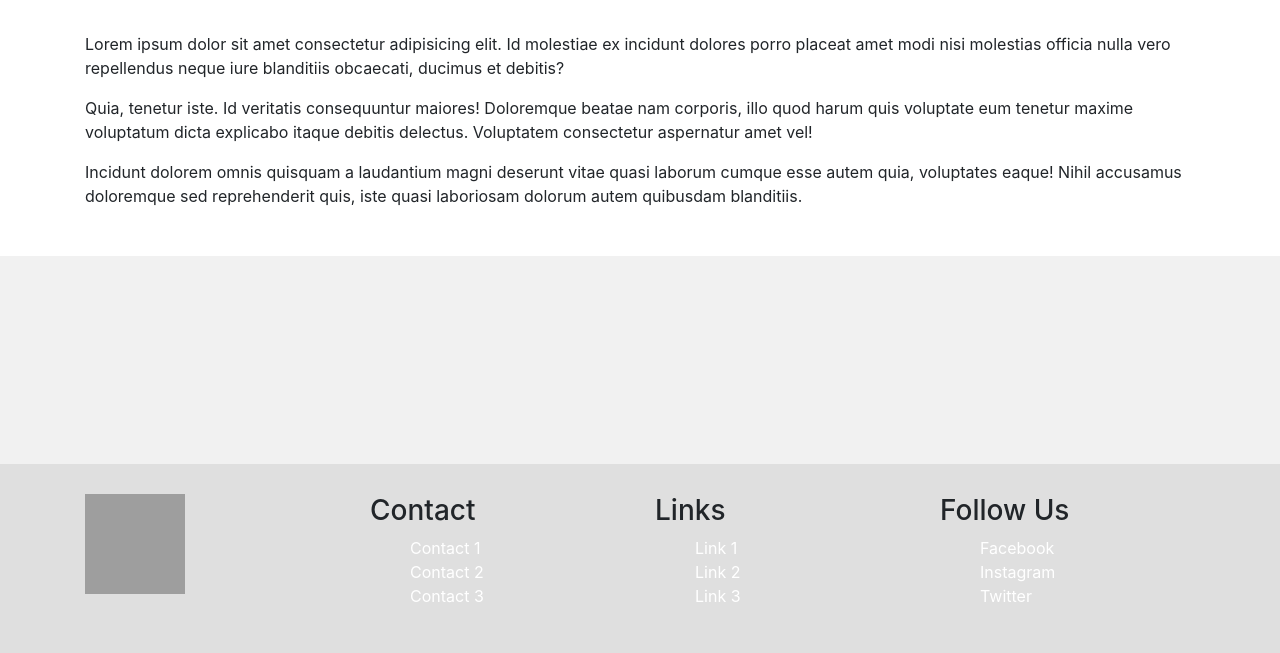
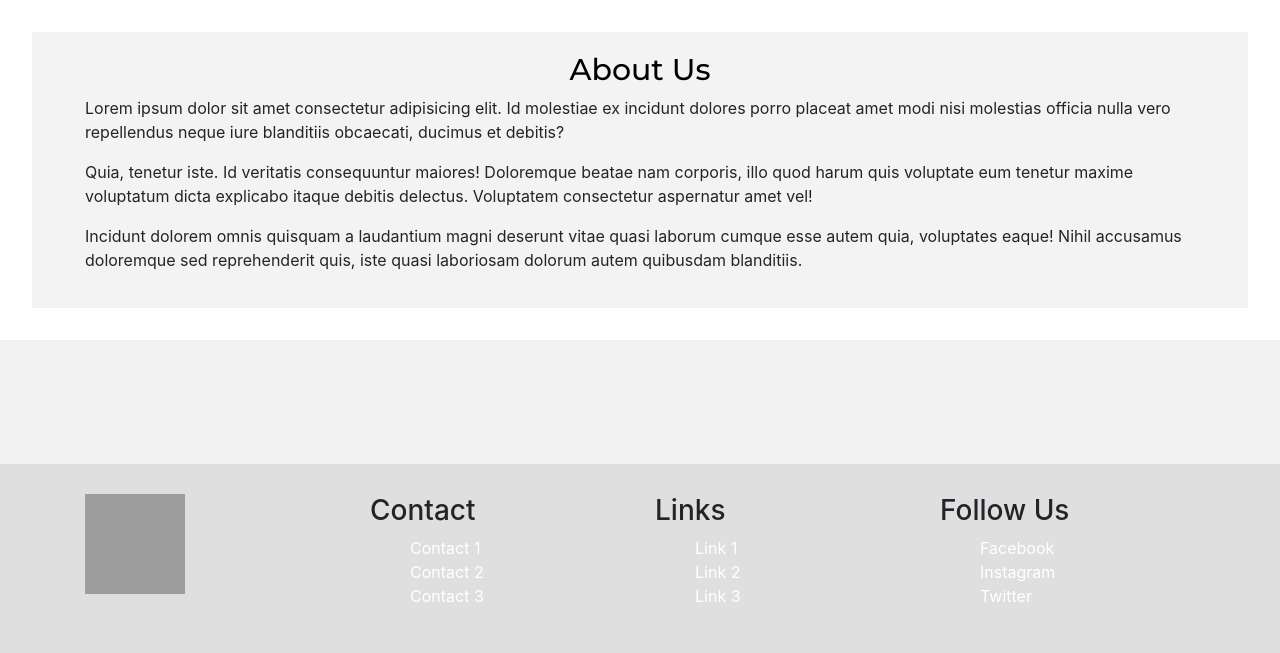
Before and after one commit to amarabjamal/Online-Alumni-System, a PHP site: page / in a window 1280 px wide. Shown: the part 58-711 px from the top of the page. Run offline with PHP 8.4, Linux system fonts and the light colour scheme; grey boxes are pictures that could not be loaded.

Commit message:
add about us section

```diff
--- a/index.html
+++ b/index.html
@@ -45,12 +45,15 @@
     </nav>
 
     <main class="flex-shrink-0">
-        <div class="container">
+        <div class="about-us">
+            <div class="container">
 
-            <p>Lorem ipsum dolor sit amet consectetur adipisicing elit. Id molestiae ex incidunt dolores porro placeat amet modi nisi molestias officia nulla vero repellendus neque iure blanditiis obcaecati, ducimus et debitis?</p>
-            <p>Quia, tenetur iste. Id veritatis consequuntur maiores! Doloremque beatae nam corporis, illo quod harum quis voluptate eum tenetur maxime voluptatum dicta explicabo itaque debitis delectus. Voluptatem consectetur aspernatur amet vel!</p>
-            <p>Incidunt dolorem omnis quisquam a laudantium magni deserunt vitae quasi laborum cumque esse autem quia, voluptates eaque! Nihil accusamus doloremque sed reprehenderit quis, iste quasi laboriosam dolorum autem quibusdam blanditiis.</p>
+                <h2>About Us</h2>
+                <p>Lorem ipsum dolor sit amet consectetur adipisicing elit. Id molestiae ex incidunt dolores porro placeat amet modi nisi molestias officia nulla vero repellendus neque iure blanditiis obcaecati, ducimus et debitis?</p>
+                <p>Quia, tenetur iste. Id veritatis consequuntur maiores! Doloremque beatae nam corporis, illo quod harum quis voluptate eum tenetur maxime voluptatum dicta explicabo itaque debitis delectus. Voluptatem consectetur aspernatur amet vel!</p>
+                <p>Incidunt dolorem omnis quisquam a laudantium magni deserunt vitae quasi laborum cumque esse autem quia, voluptates eaque! Nihil accusamus doloremque sed reprehenderit quis, iste quasi laboriosam dolorum autem quibusdam blanditiis.</p>
 
+            </div>
         </div>
     </main>
 
--- a/styles/style.css
+++ b/styles/style.css
@@ -36,3 +36,16 @@ footer {
     color: #000000;
     transition: 500ms ease;
 }
+
+.about-us {
+    background: #f3f3f3;
+    padding: 20px 0px;
+}
+
+.about-us h2 {
+    font-family: 'Montserrat', sans-serif;
+    font-weight: 500;
+    font-size: 30px;
+    text-align: center;
+    color: #000000;
+}
```
